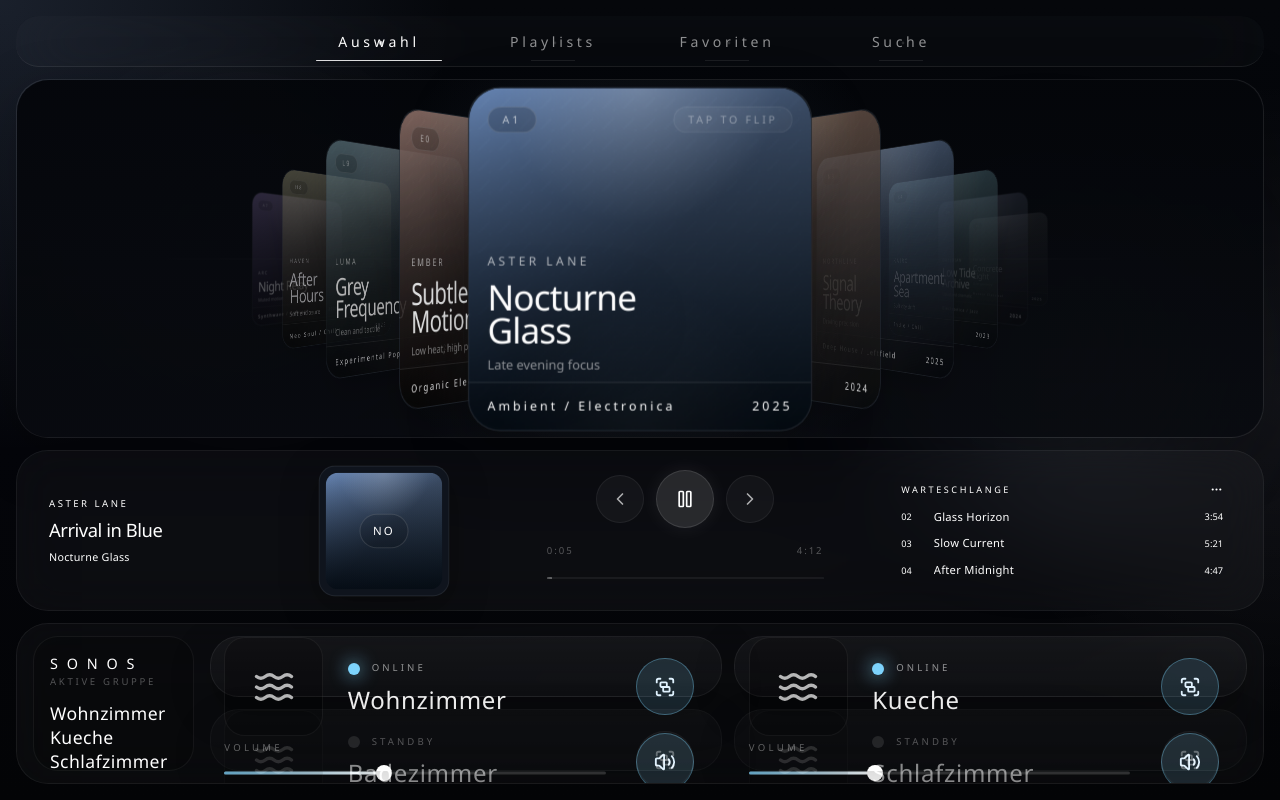
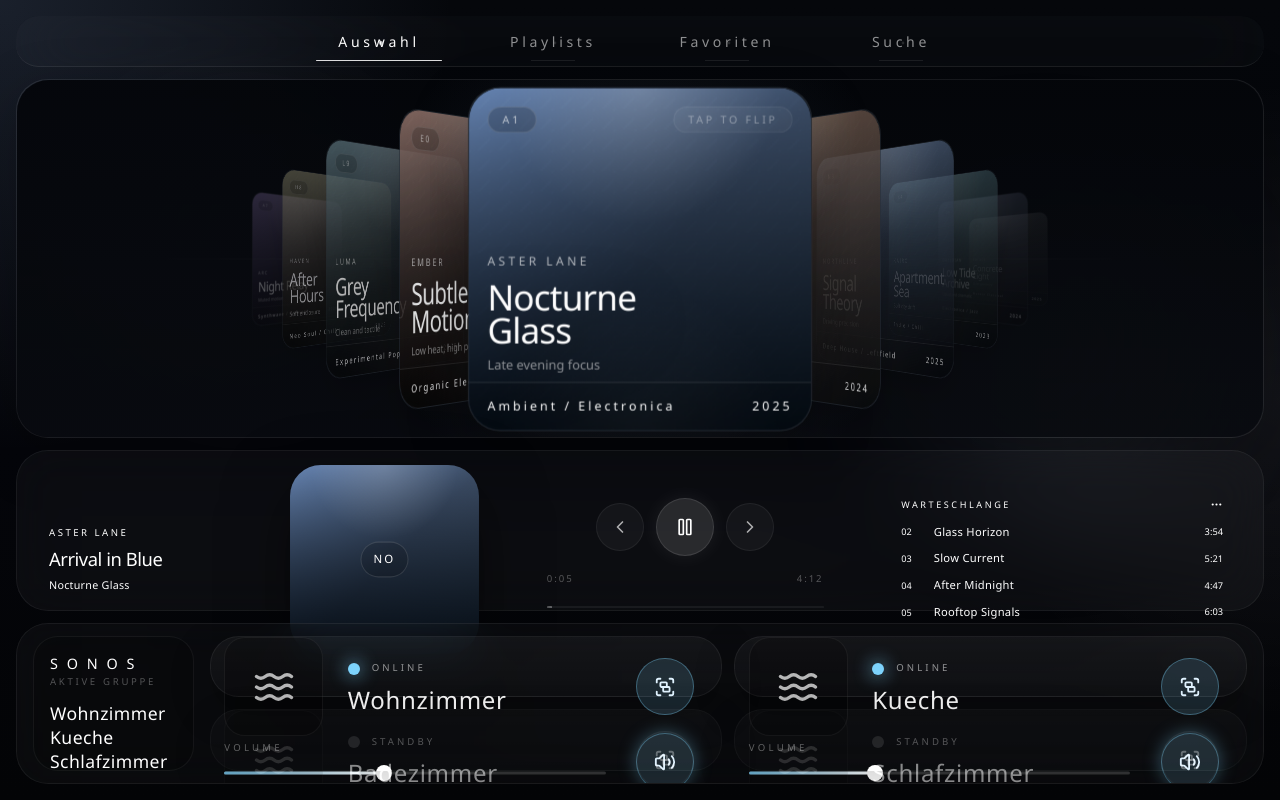
Before and after one commit to maxxeagleowl/music-wall-panel, a React (Vite) app in the folder frontend/: page / in a window 1280 px wide. Built offline with nearby package versions, Linux system fonts and the light colour scheme.

Commit message:
mock-up now playing

```diff
--- a/frontend/src/App.tsx
+++ b/frontend/src/App.tsx
@@ -173,18 +173,23 @@
         return {
           ...room,
           previousVolume: room.volume,
-          volume: 0
+          volume: 0,
+          muted: true
         };
       }
 
       // Wenn aktuell 0 → wiederherstellen
+      const restored = room.previousVolume ?? 40;
+
       return {
         ...room,
-        volume: room.previousVolume ?? 40
+        volume: restored,
+        muted: false
       };
     })
   );
 };
+
   const handleToggleGroup = (roomId: string) => {
     setRooms((current) =>
       current.map((room) => {
--- a/frontend/src/components/NowPlaying.tsx
+++ b/frontend/src/components/NowPlaying.tsx
@@ -31,7 +31,7 @@
 }: NowPlayingProps) {
   const currentIndex = album.tracks.findIndex(t => t.id === track.id);
   const safeIndex = currentIndex >= 0 ? currentIndex : 0;
-  const queueTracks = [1, 2, 3].map(offset => {
+  const queueTracks = [1, 2, 3, 4].map(offset => {
     const idx = (safeIndex + offset) % album.tracks.length;
     return album.tracks[idx];
   });
@@ -73,7 +73,7 @@
                 ? { duration: 4, repeat: Infinity, ease: 'easeInOut' }
                 : { duration: 0.5, ease: 'easeOut' }
             }
-            className="relative aspect-square w-[128px] rounded-2xl border border-white/[0.07] bg-panel-850 p-1.5 shadow-[0_10px_36px_rgba(0,0,0,0.38)]"
+            className="relative aspect-square w-[185px] overflow-hidden rounded-[1.9rem] shadow-[0_22px_64px_rgba(0,0,0,0.52)]"
           >
             <div
               className="relative h-full w-full overflow-hidden rounded-xl"
--- a/frontend/src/components/SonosRoomCard.tsx
+++ b/frontend/src/components/SonosRoomCard.tsx
@@ -146,13 +146,11 @@
             onClick={() => onToggleMute(room.id)}
             className={[
               'grid h-[3.6rem] w-[3.6rem] place-items-center rounded-full border transition active:scale-95',
-              isInactive
+              !room.active
                 ? 'border-white/[0.04] bg-white/[0.02] text-white/25'
-                : isSilenced
-                  ? 'border-sky-300/[0.35] bg-sky-300/[0.14] text-sky-100'
-                  : isAudible
-                    ? 'border-sky-300/[0.35] bg-sky-300/[0.14] text-sky-100'
-                    : 'border-white/[0.08] bg-white/[0.04] text-white/50'
+                : room.volume === 0
+                  ? 'border-white/[0.08] bg-white/[0.04] text-white/40'
+                  : 'border-sky-300/[0.35] bg-sky-300/[0.14] text-sky-100 shadow-[0_0_18px_rgba(125,211,252,0.35)]'
             ].join(' ')}
           >
             {room.volume === 0 ? <VolumeX size={22} /> : <Volume2 size={22} />}
```
